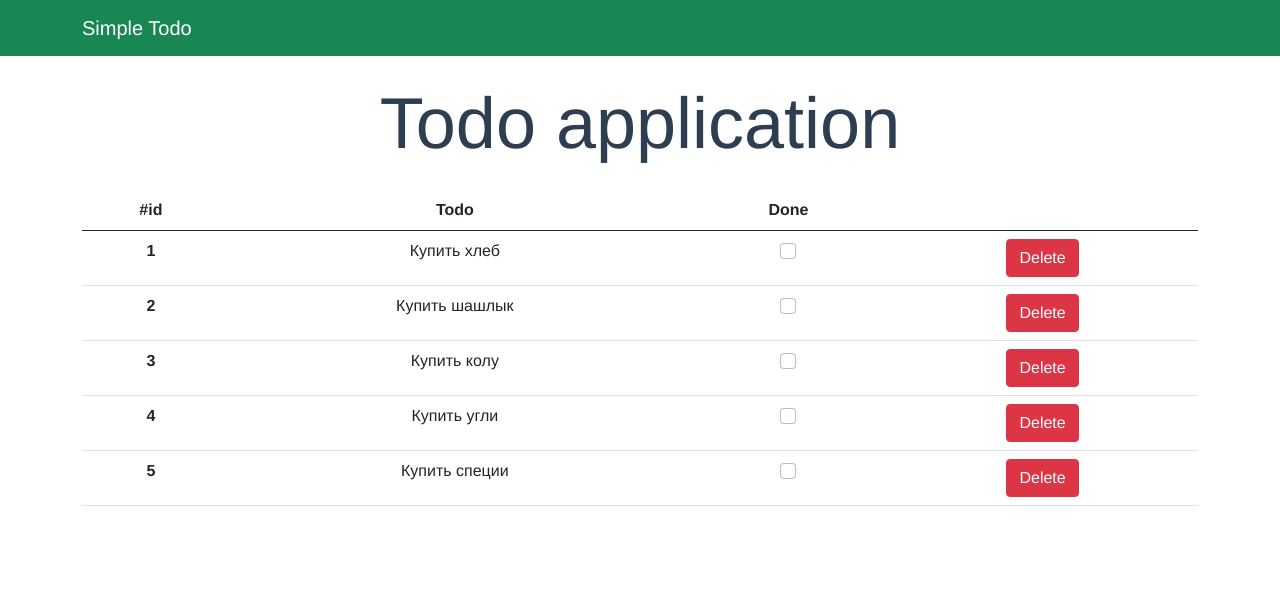
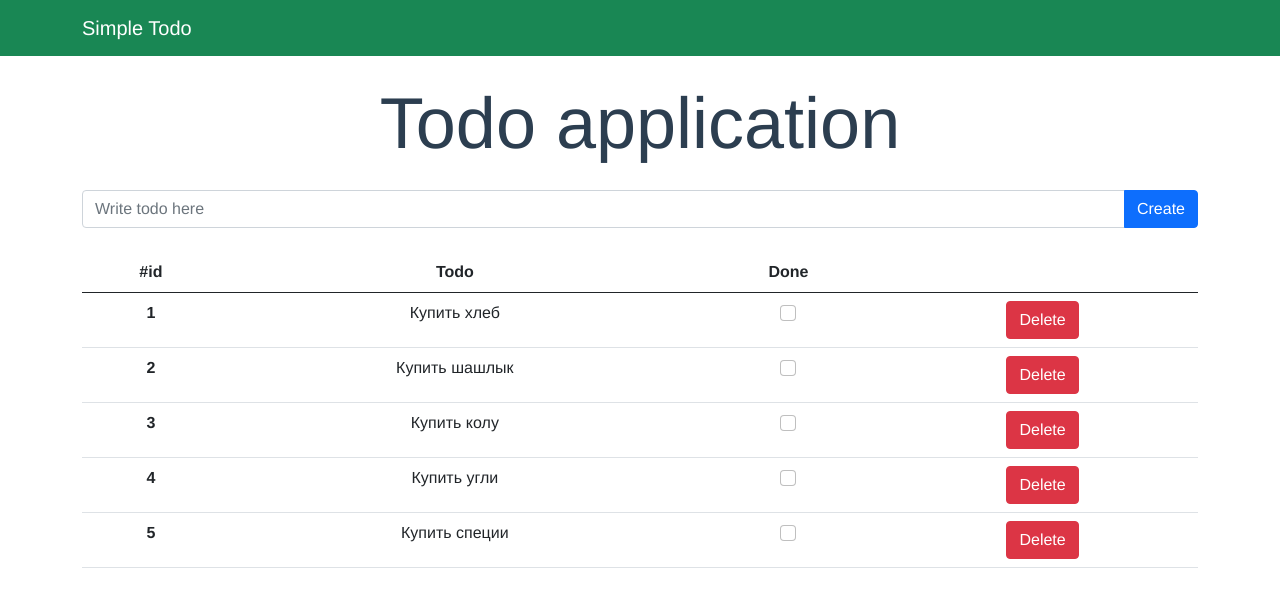
Before and after one commit to Daniluk0110/simple_to_do_app, a Vue app: page / in a window 1280 px wide. Shown: the top 598 px of the page. Built offline with nearby package versions, Linux system fonts and the light colour scheme.

Commit message:
add create button

```diff
--- a/src/App.vue
+++ b/src/App.vue
@@ -2,6 +2,7 @@
   <div id="app">
     <Navbar />
     <h1 class="display-2 mb-4 mt-4">Todo application</h1>
+    <AddTodo />
     <TodoList
       v-bind:todos="todos"
       v-on:remove-todo="removeTodo"
@@ -12,6 +13,7 @@
 <script>
 import TodoList from '@/components/TodoList'
 import Navbar from "@/components/Navbar"
+import AddTodo from "@/components/AddTodo"
 
 export default {
   name: 'App',
@@ -32,8 +34,7 @@ export default {
     }
   },
   components: {
-    TodoList,
-    Navbar
+    TodoList, Navbar, AddTodo
   }
 }
 </script>
--- /dev/null
+++ b/src/components/AddTodo.vue
@@ -0,0 +1,30 @@
+<template>
+ <div class="container">
+   <div class="input-group">
+     <div class="input-group mb-4">
+       <input type="text"
+              class="form-control"
+              placeholder="Write todo here"
+              aria-label="Recipient's username"
+              aria-describedby="button-addon2"
+              v-model="title">
+       <button v-on:click="onSubmit" class="btn btn-primary" type="button">Create</button>
+     </div>
+   </div>
+ </div>
+</template>
+
+<script>
+export default {
+  data() {
+    return {
+      title: ''
+    }
+  },
+  methods: {
+    onSubmit() {
+      console.log('add new todo', this.title)
+    }
+  }
+}
+</script>
```
